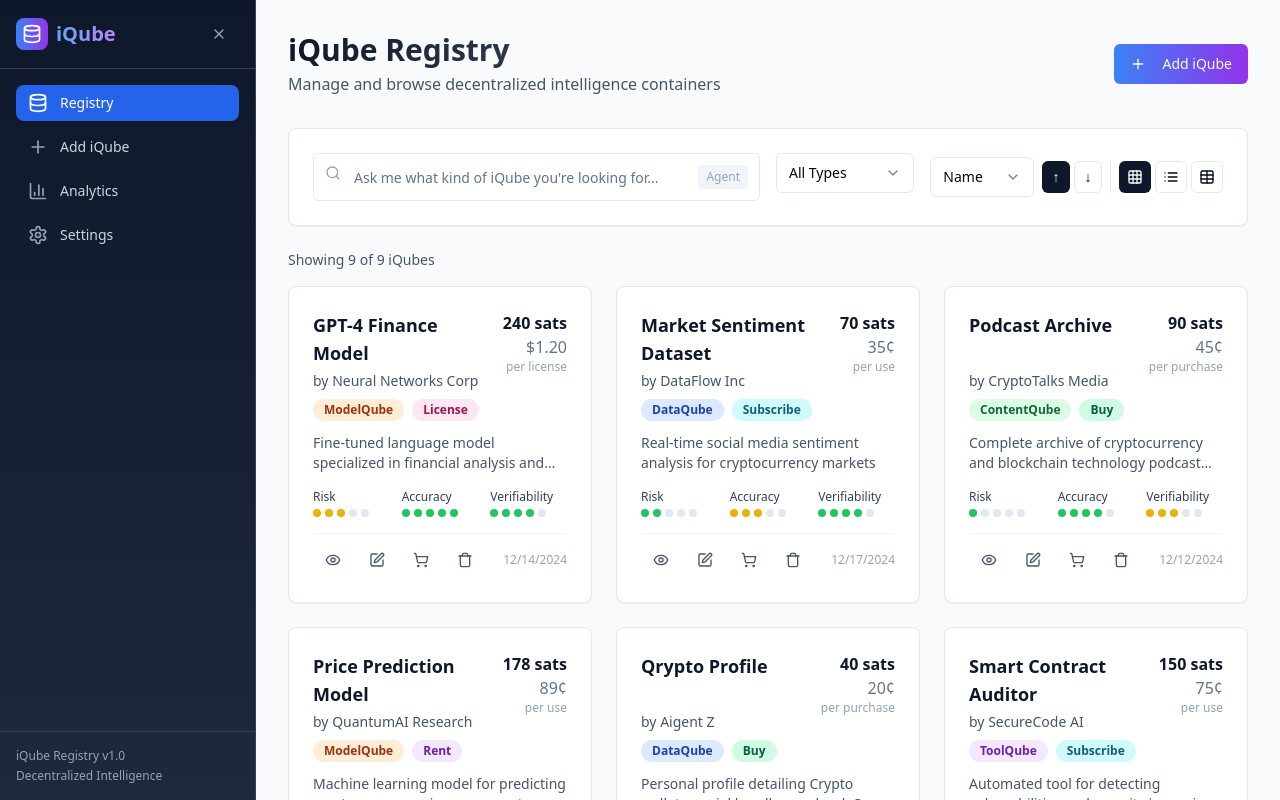
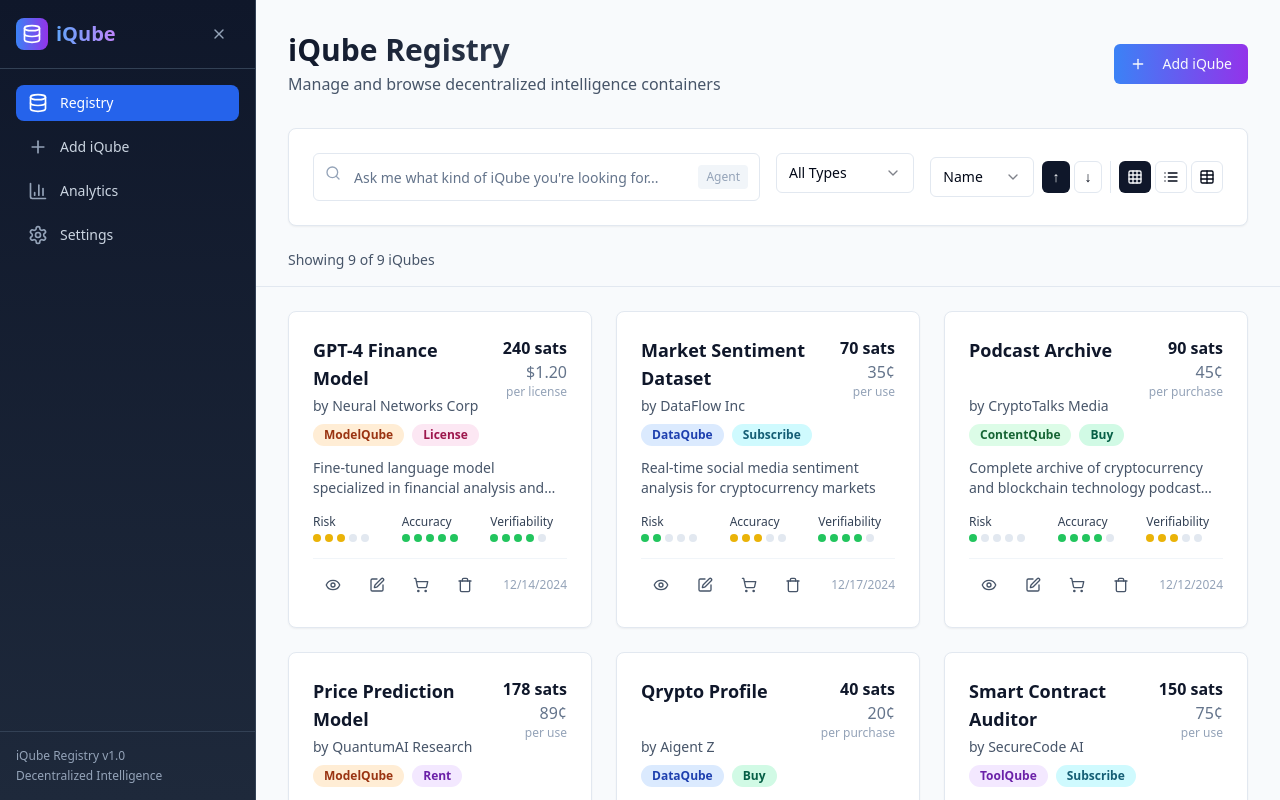
Before and after one commit to iQube-Protocol/iQube-registry, a React (Vite) app: page / in a window 1280 px wide. Built offline with nearby package versions, Linux system fonts and the light colour scheme.

Commit message:
Fix: Implement scrolling for iQubes
Ensured iQube content scrolls vertically under the filter section and sidebar across all view modes. Modified `src/pages/Registry.tsx`, `src/components/layout/Layout.tsx`, and `src/components/registry/IQubeTableView.tsx` to enable scrolling.

```diff
--- a/src/components/registry/IQubeTableView.tsx
+++ b/src/components/registry/IQubeTableView.tsx
@@ -1,3 +1,4 @@
+
 import { IQube } from '@/types/iQube';
 import { Badge } from '@/components/ui/badge';
 import { Button } from '@/components/ui/button';
@@ -32,7 +33,7 @@ const typeRowColors = {
 
 export const IQubeTableView = ({ iQubes, onView, onEdit, onDelete, onAddToCart }: IQubeTableViewProps) => {
   return (
-    <div className="bg-white rounded-lg shadow-sm border border-slate-200 overflow-hidden mb-6">
+    <div className="bg-white rounded-lg shadow-sm border border-slate-200 overflow-hidden">
       <div className="overflow-x-auto">
         <table className="w-full min-w-max">
           <thead className="bg-slate-50 border-b border-slate-200 sticky top-0 z-10">
--- a/src/pages/Registry.tsx
+++ b/src/pages/Registry.tsx
@@ -1,3 +1,4 @@
+
 import { useState, useMemo } from 'react';
 import { useIQubes } from '@/hooks/useIQubes';
 import { IQube } from '@/types/iQube';
@@ -102,7 +103,7 @@ export const Registry = () => {
 
   if (loading) {
     return (
-      <div className="h-full flex flex-col">
+      <div className="flex flex-col h-full">
         <div className="p-8 animate-pulse space-y-4">
           <div className="h-8 bg-slate-200 rounded w-1/4"></div>
           <div className="h-32 bg-slate-200 rounded"></div>
@@ -117,9 +118,10 @@ export const Registry = () => {
   }
 
   return (
-    <div className="h-full flex flex-col">
+    <div className="flex flex-col h-full">
       {/* Fixed Header and Filter Section */}
-      <div className="flex-shrink-0 p-8 pb-0">
+      <div className="flex-none bg-slate-50 border-b border-slate-200">
+        <div className="p-8 pb-0">
           <RegistryHeader />
           <FilterSection
             searchTerm={searchTerm}
@@ -139,10 +141,12 @@ export const Registry = () => {
             </p>
           </div>
         </div>
+      </div>
 
       {/* Scrollable Content Area */}
-      <div className="flex-1 px-8 pb-8">
-        <ScrollArea className="h-full">
+      <div className="flex-1 min-h-0">
+        <ScrollArea className="h-full w-full">
+          <div className="p-8 pt-6">
             <IQubeGrid
               iQubes={filteredAndSortedIQubes}
               viewMode={viewMode}
@@ -151,6 +155,7 @@ export const Registry = () => {
               onDelete={handleDelete}
               onAddToCart={handleAddToCart}
             />
+          </div>
         </ScrollArea>
       </div>
 
```
Lines whose indentation alone changed are shown as unchanged.
